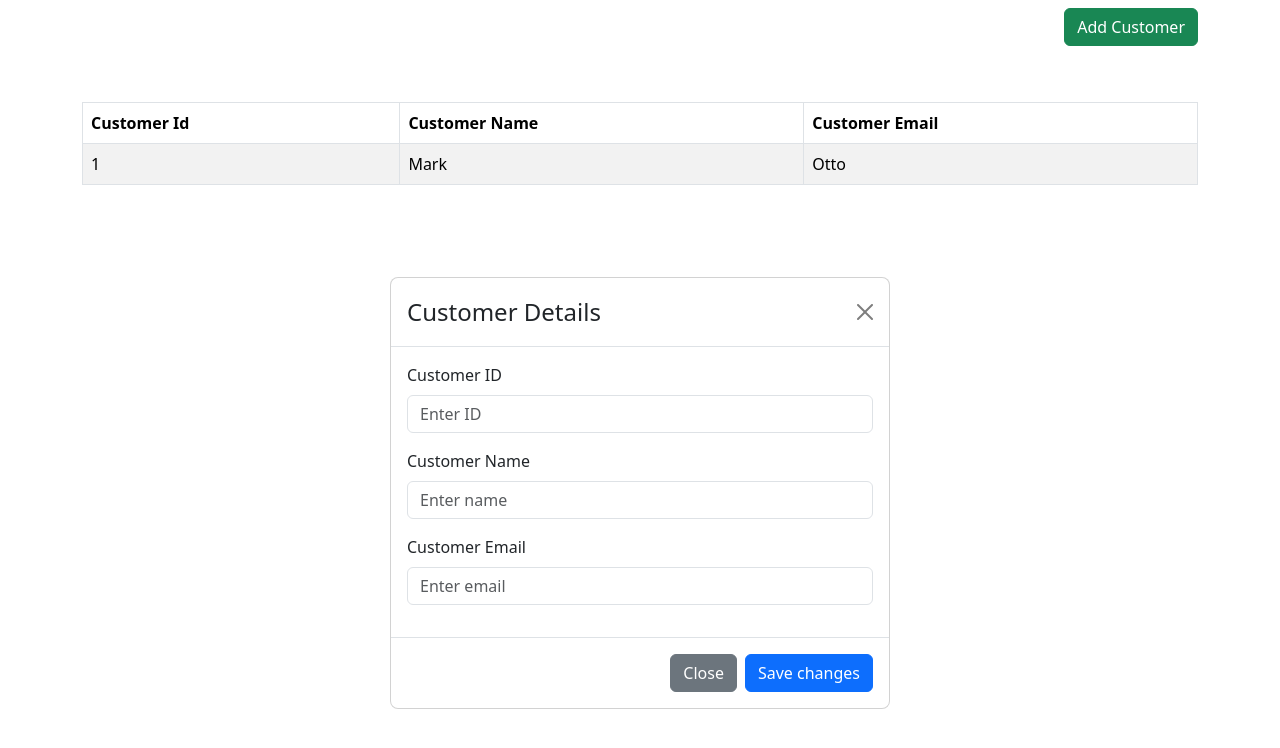
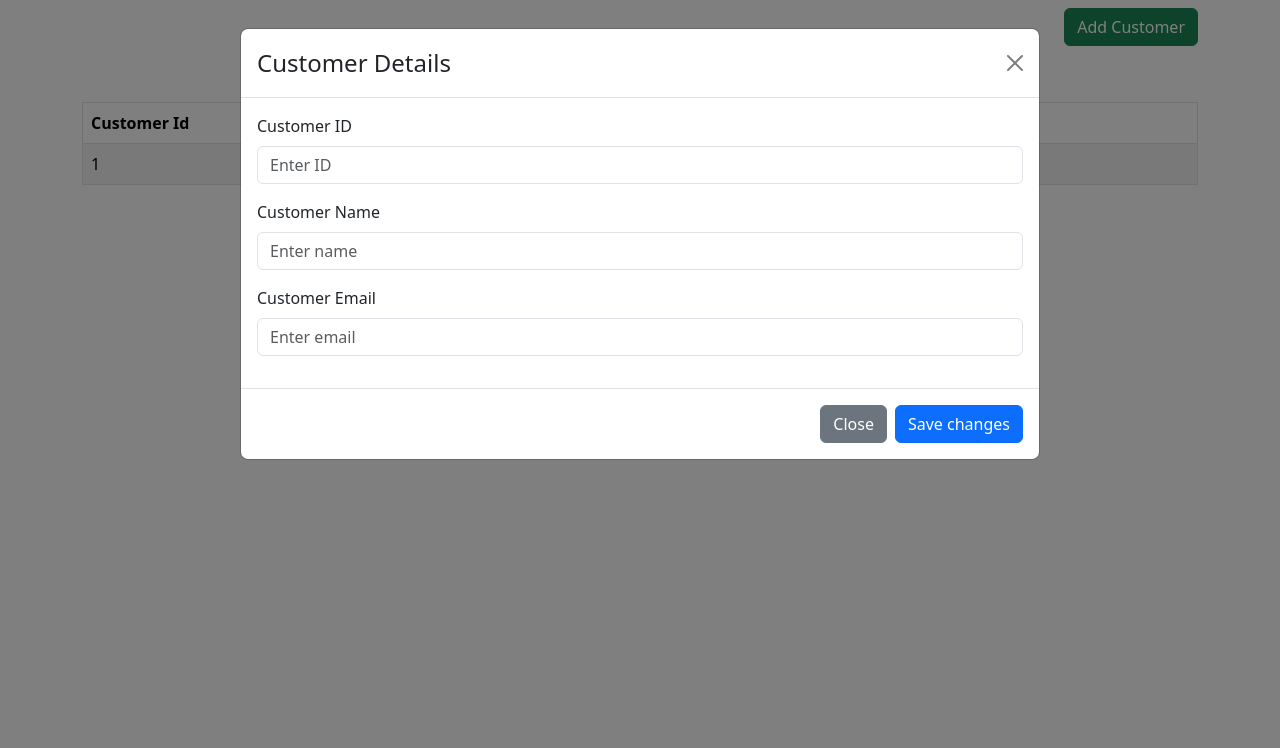
Before and after one commit to ThaaraniSivakumar/CRMcreation, a React (Create React App) app in the folder crm/: page / in a window 1280 px wide. Both pictures are taken after a click on the button "Add Customer". Shown: the top 748 px of the page. Built offline with nearby package versions, Linux system fonts and the light colour scheme.

Commit message:
made changes in AddCustomer.jsx bcoz div function didn't work well as expected

```diff
--- a/crm/src/components/AddCustomer.jsx
+++ b/crm/src/components/AddCustomer.jsx
@@ -5,10 +5,9 @@ import Form from 'react-bootstrap/Form';
 export const AddCustomer = (props) =>{
 
     return(
-                <div
-      className="modal show"
-      style={{ display: 'block', position: 'initial' }} >
-            <Modal.Dialog >
+                <div >
+
+    <Modal show={true} size='lg'>
         <Modal.Header closeButton onClick={()=>props.hide()}>
           <Modal.Title>Customer Details</Modal.Title>
         </Modal.Header>
@@ -32,7 +31,7 @@ export const AddCustomer = (props) =>{
           <Button variant="secondary" onClick={()=>props.hide()}>Close</Button>
           <Button variant="primary">Save changes</Button>
         </Modal.Footer>
-            </Modal.Dialog>
+          </Modal>
       </div>
     )
 }
```
